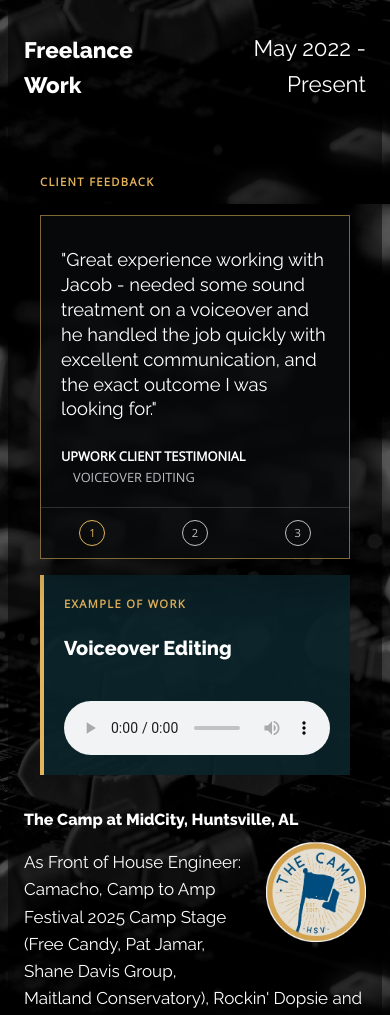
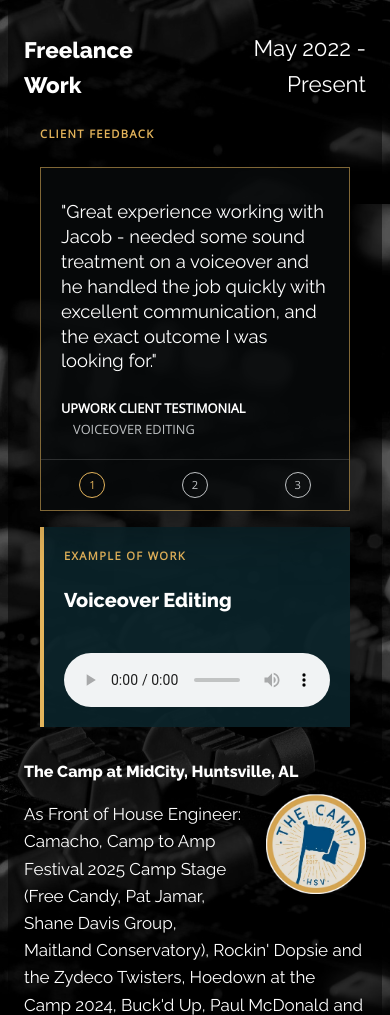
Before and after one commit to jake2k3/chapmansound, a PHP site: page /php/portfolio.php in a window 390 px wide. Shown: the part 640-1655 px from the top of the page. Run offline with PHP 8.4, Linux system fonts and the light colour scheme; some libraries are stand-ins or nearby versions.

Commit message:
Fix large margin on testimonial header

```diff
--- a/php/style.css
+++ b/php/style.css
@@ -240,12 +240,11 @@ body{
 
 .portfolio-showcase {
 	width: min(960px, calc(100% - 2rem));
-	margin: 4rem auto 2rem;
+	margin: 0rem auto 2rem;
 	text-align: left;
 }
 
 .showcase-heading {
-	max-width: 34rem;
 	margin-bottom: 1.5rem;
 }
 
@@ -517,10 +516,6 @@ a.nav:active  {color:#ffffb3; background-color:transparent; text-decoration:none
 		font-size: 1.1rem;
 	}
 
-	.portfolio-showcase {
-		margin-top: 3rem;
-	}
-
 	.testimonial-slide {
 		padding: 2rem 1.25rem 1.25rem;
 	}
```
Lines whose indentation alone changed are shown as unchanged.
